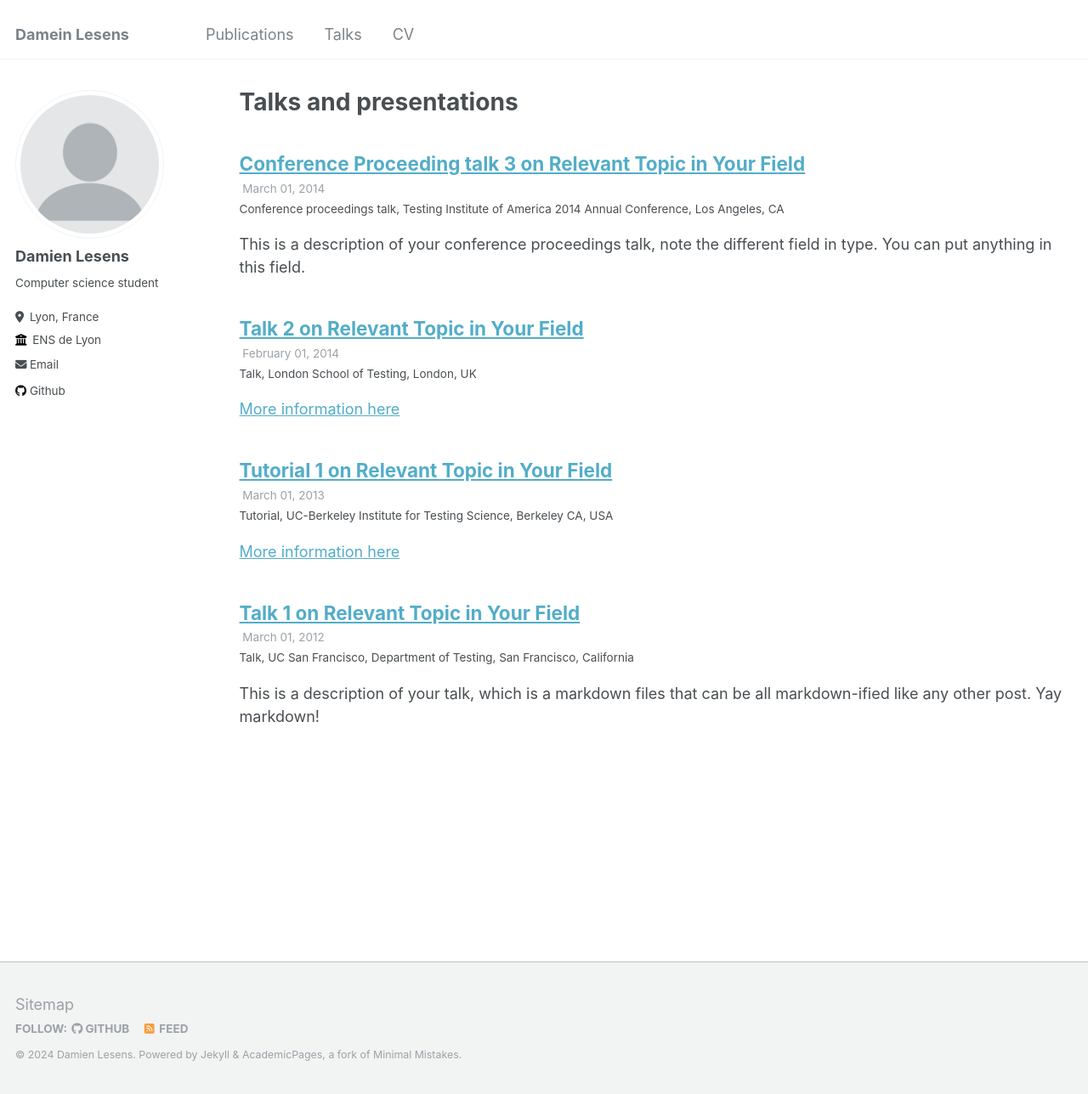
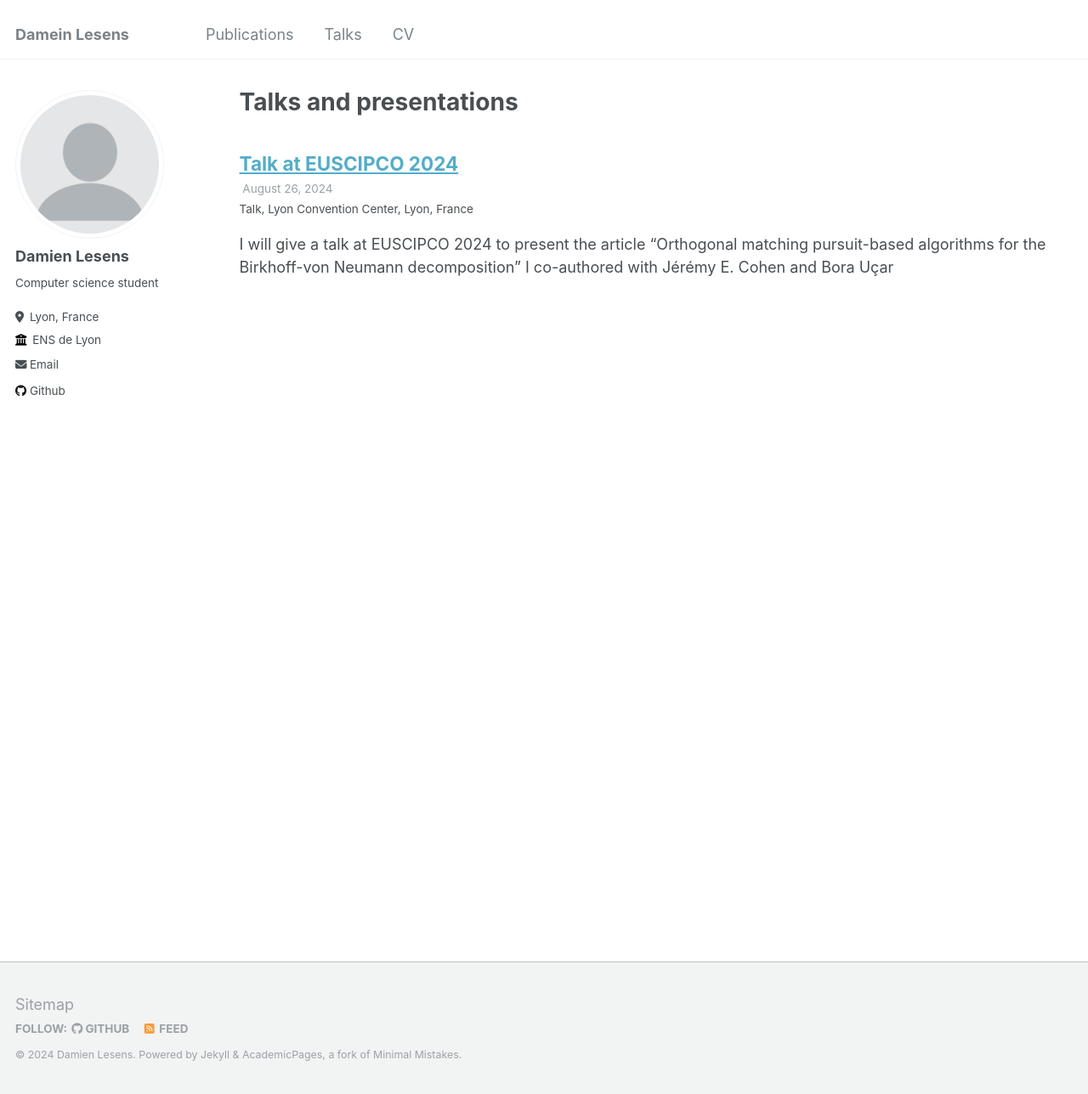
Before and after one commit to DamienLesens/DamienLesens.github.io, a Jekyll site: the page built from _pages/talks.html, in a window 1280 px wide and 1288 px high. Shown: the whole window at 85% size. Built offline with Jekyll 4.4.1, drawn with Linux system fonts in a browser that asks for light colours.

Commit message:
added talks

```diff
--- a/_talks/2012-03-01-talk-1.md
+++ /dev/null
@@ -1,11 +0,0 @@
----
-title: "Talk 1 on Relevant Topic in Your Field"
-collection: talks
-type: "Talk"
-permalink: /talks/2012-03-01-talk-1
-venue: "UC San Francisco, Department of Testing"
-date: 2012-03-01
-location: "San Francisco, California"
----
-
-This is a description of your talk, which is a markdown files that can be all markdown-ified like any other post. Yay markdown!
--- a/_talks/2013-03-01-tutorial-1.md
+++ /dev/null
@@ -1,13 +0,0 @@
----
-title: "Tutorial 1 on Relevant Topic in Your Field"
-collection: talks
-type: "Tutorial"
-permalink: /talks/2013-03-01-tutorial-1
-venue: "UC-Berkeley Institute for Testing Science"
-date: 2013-03-01
-location: "Berkeley CA, USA"
----
-
-[More information here](http://exampleurl.com)
-
-This is a description of your tutorial, note the different field in type. This is a markdown files that can be all markdown-ified like any other post. Yay markdown!
--- a/_talks/2014-02-01-talk-2.md
+++ /dev/null
@@ -1,13 +0,0 @@
----
-title: "Talk 2 on Relevant Topic in Your Field"
-collection: talks
-type: "Talk"
-permalink: /talks/2014-02-01-talk-2
-venue: "London School of Testing"
-date: 2014-02-01
-location: "London, UK"
----
-
-[More information here](http://example2.com)
-
-This is a description of your talk, which is a markdown files that can be all markdown-ified like any other post. Yay markdown!
--- a/_talks/2014-03-01-talk-3.md
+++ /dev/null
@@ -1,11 +0,0 @@
----
-title: "Conference Proceeding talk 3 on Relevant Topic in Your Field"
-collection: talks
-type: "Conference proceedings talk"
-permalink: /talks/2014-03-01-talk-3
-venue: "Testing Institute of America 2014 Annual Conference"
-date: 2014-03-01
-location: "Los Angeles, CA"
----
-
-This is a description of your conference proceedings talk, note the different field in type. You can put anything in this field.
--- /dev/null
+++ b/_talks/2024-08-26-talk-EUSCIPCO24.md
@@ -0,0 +1,11 @@
+---
+title: "Talk at EUSCIPCO 2024"
+collection: talks
+type: "Talk"
+permalink: /talks/2012-03-01-talk-1
+venue: "Lyon Convention Center"
+date: 2024-08-26
+location: "Lyon, France"
+---
+
+I will give a talk at EUSCIPCO 2024 to present the article "Orthogonal matching pursuit-based algorithms for the Birkhoff-von Neumann decomposition" I co-authored with Jérémy E. Cohen and Bora Uçar
```
Also changed, not shown: _pages/about.md (+1 -1 lines).
